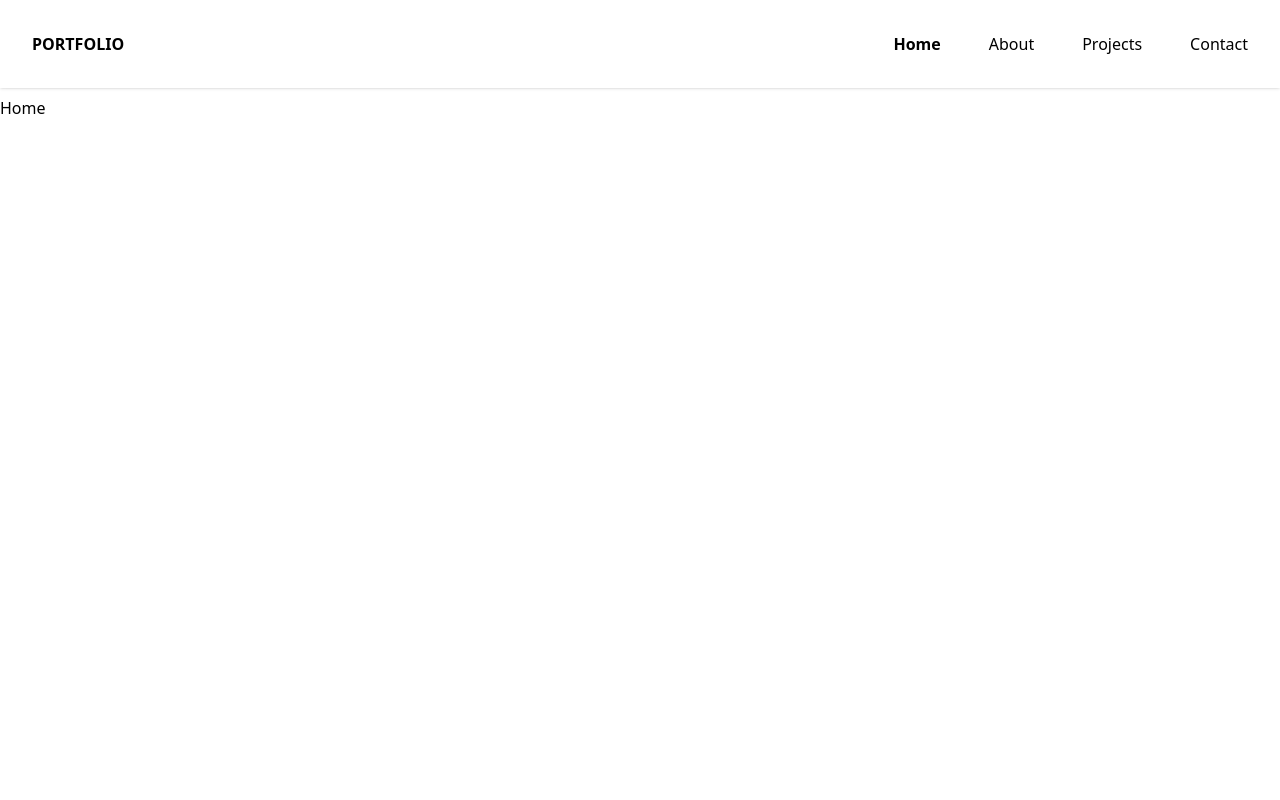
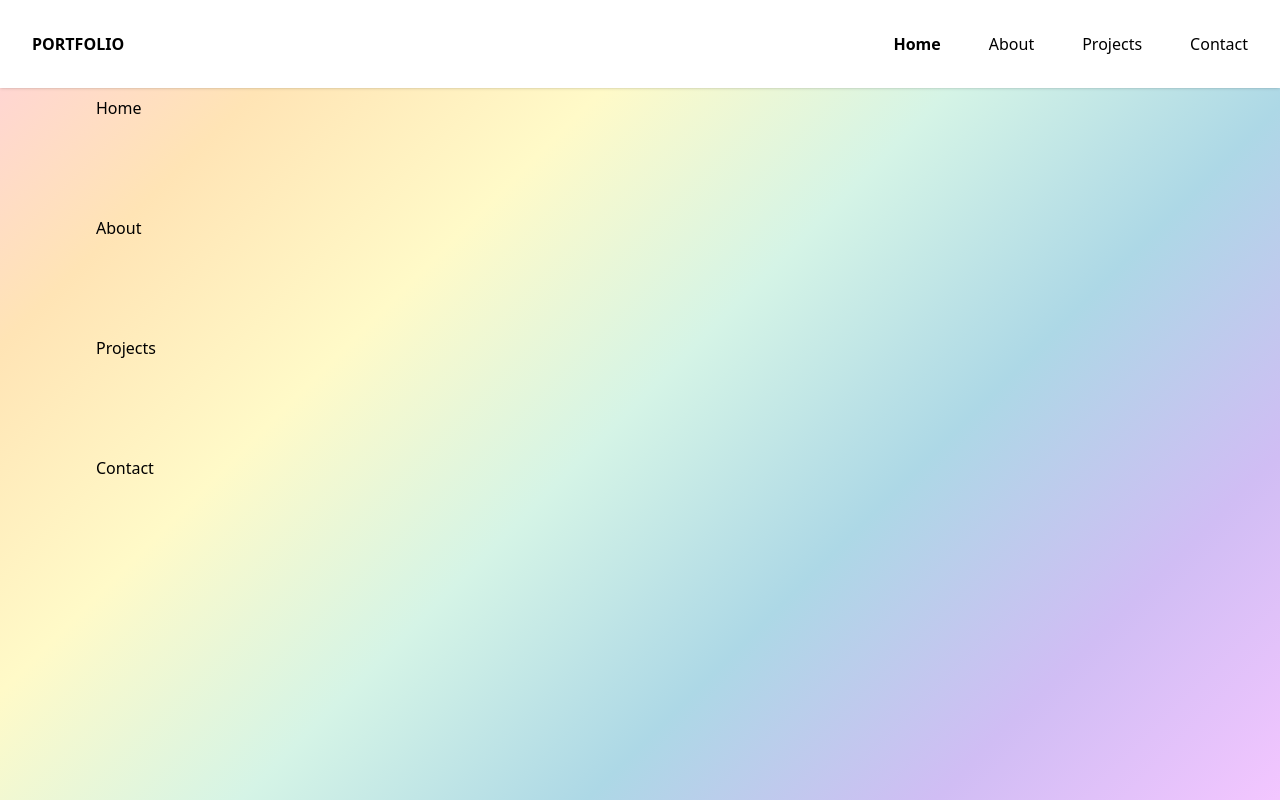
Before and after one commit to ParnwadKonthong/Portfolio, a Vue app: page / in a window 1280 px wide. Shown: the top 800 px of the page. Built offline with nearby package versions, Linux system fonts and the light colour scheme.

Commit message:
background color

```diff
--- a/src/App.vue
+++ b/src/App.vue
@@ -26,9 +26,26 @@ import Contact from './views/Contact.vue'
   </div>
 </template>
 
-<style scoped>
+<style>
 .area {
+  padding-top: 6rem;
+  padding-left: 6rem;
+  padding-right: 6rem;
+}
+
+body {
+  margin: 0;
   min-height: 100vh;
-  padding-top: 6rem;
+  background: linear-gradient(
+    135deg, /* มุมเอียงจากบนซ้ายไปล่างขวา */
+    #ffd1dc,  /* pastel pink */
+    #ffe4b5,  /* pastel peach */
+    #fffac8,  /* pastel yellow */
+    #d5f4e6,  /* pastel mint */
+    #add8e6,  /* pastel blue */
+    #d0bdf4,  /* pastel purple */
+    #f3c6ff   /* pastel lavender */
+  );
 }
+
 </style>
```
